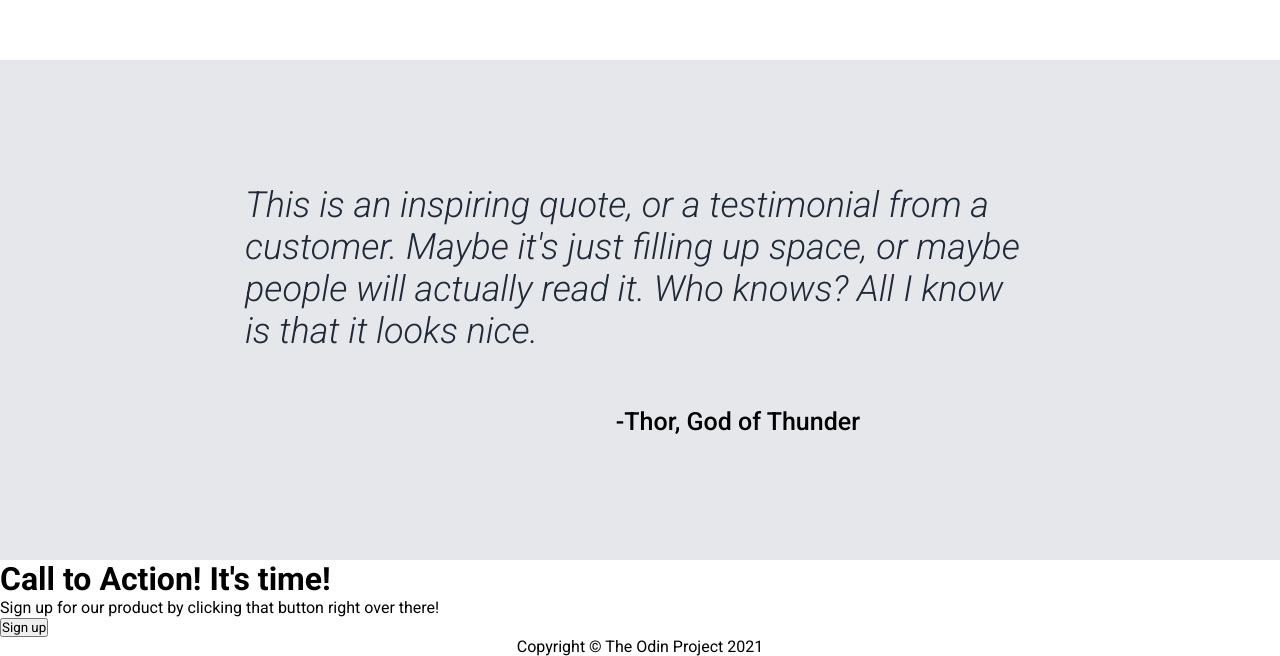
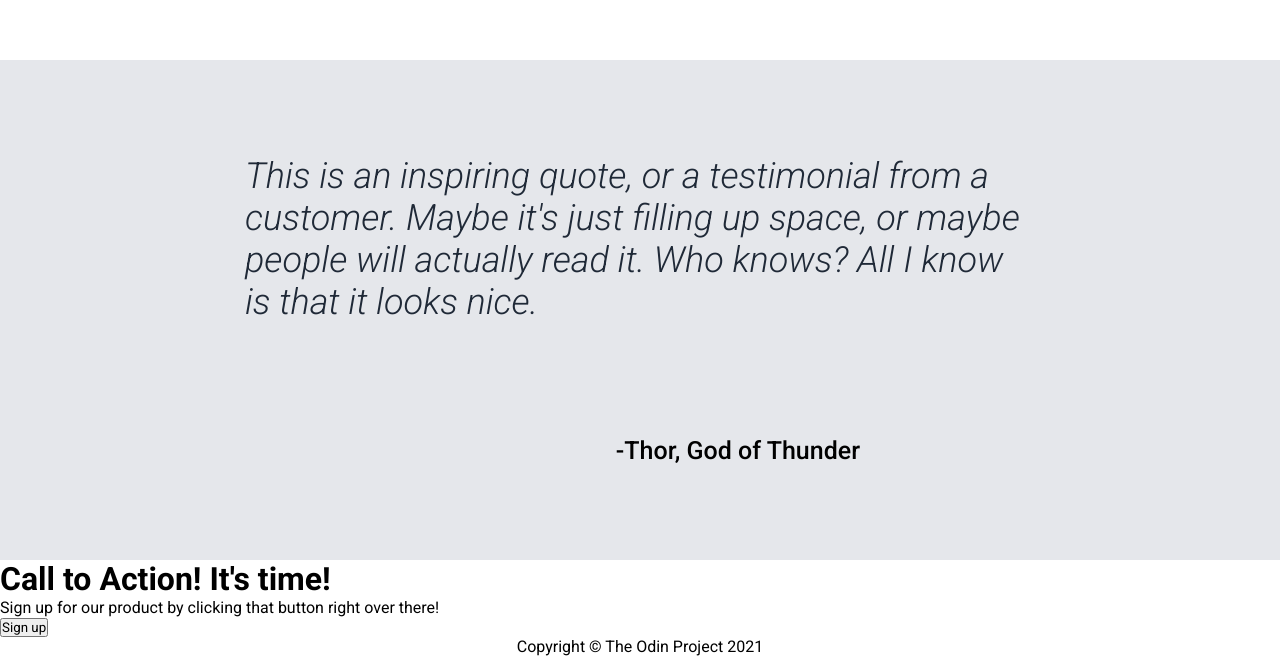
Before and after one commit to Hatsunmikk/odin-landing-page, a plain HTML site: page index.html in a window 1280 px wide. Shown: the part 1388-2044 px from the top of the page. Drawn offline with Linux system fonts and the light colour scheme.

Commit message:
Fix a bug in the quote section where the flex-wrap is causing the main quote to flow onto the citatioon when the screen size is made smaller. Add a margin-bottom value of 85px to .quote so that there is always a gap between the quote and citation regardless of the screen size

```diff
--- a/styles.css
+++ b/styles.css
@@ -198,6 +198,7 @@ ul {
     display: flex;
     flex-shrink: 1;
     flex-wrap: wrap;
+    margin-bottom: 85px;
 
 }
 
```
